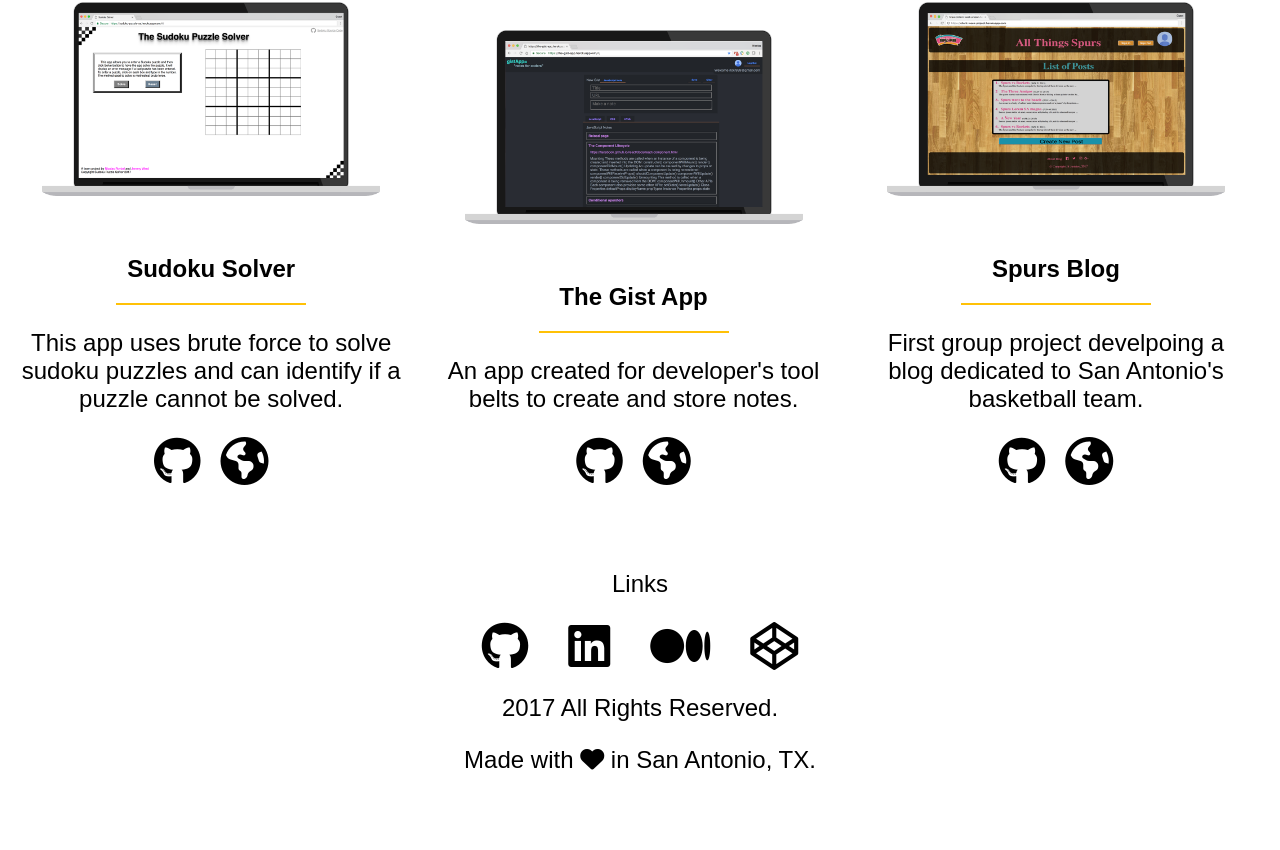
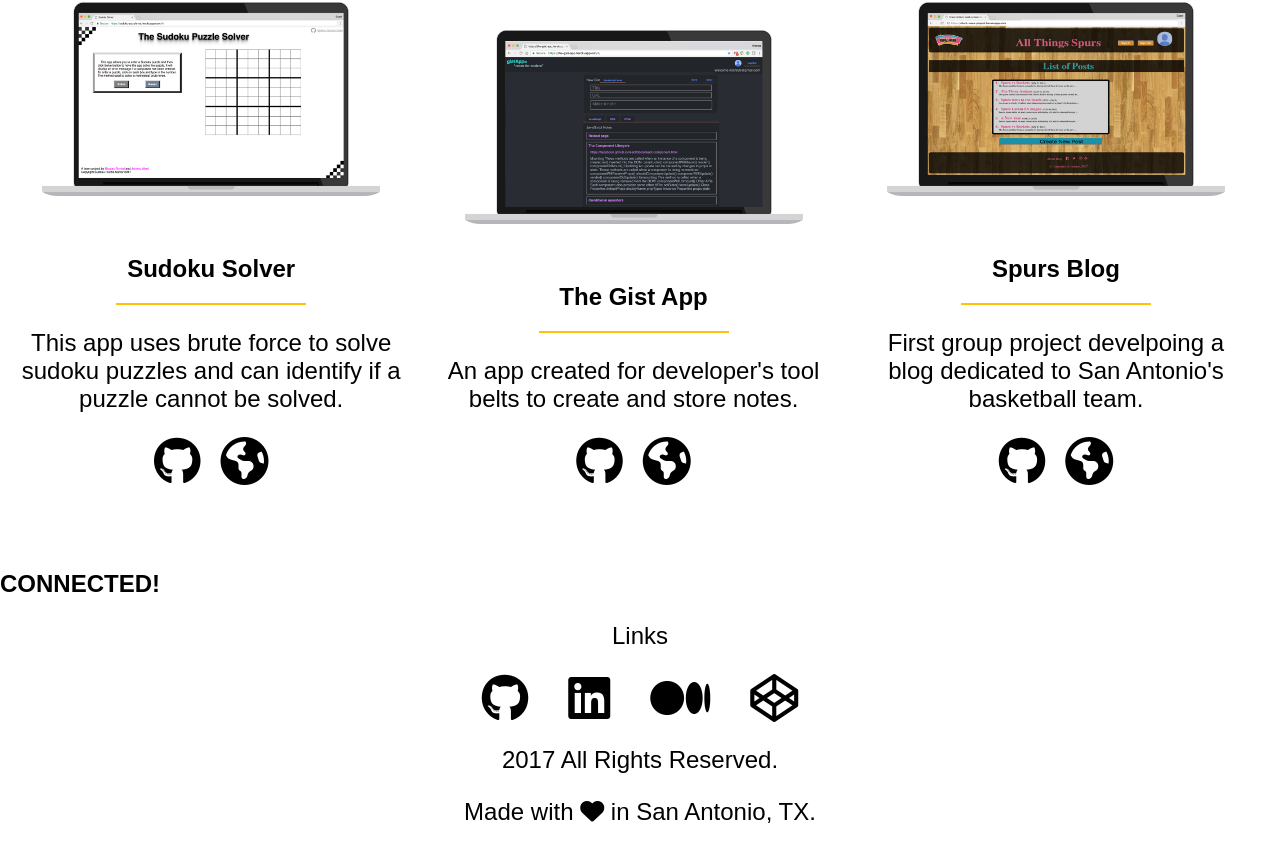
Before and after one commit to Gadget89/updated-portfolio, a React (Create React App) app: page / in a window 1280 px wide. Shown: the part 2198-3048 px from the top of the page. Before the commit the page ends 2996 px from the top, so only its background shows below. Built offline with nearby package versions, Linux system fonts and the light colour scheme.

Commit message:
Added Skills.js to project and connected it to render in App.js

```diff
--- a/src/App.js
+++ b/src/App.js
@@ -6,6 +6,7 @@ import Landing from './Landing'
 import CanvasComponent from './Canvas'
 import About from './About'
 import Projects from './Projects'
+import Skills from './Skills'
 import Footer from './Footer'
 
 class App extends Component {
@@ -18,6 +19,7 @@ class App extends Component {
         <section className="page-content-container">
           <About/>
           <Projects/>
+          <Skills/>
           <Footer/>
         </section>
       </main>
--- /dev/null
+++ b/src/Skills.js
@@ -0,0 +1,15 @@
+import React, { Component } from 'react';
+import './main.css';
+
+class Skills extends Component {
+
+  render() {
+    return (
+      <section>
+        <h2>CONNECTED!</h2>
+      </section>
+    );
+  }
+}
+
+export default Skills;
```
